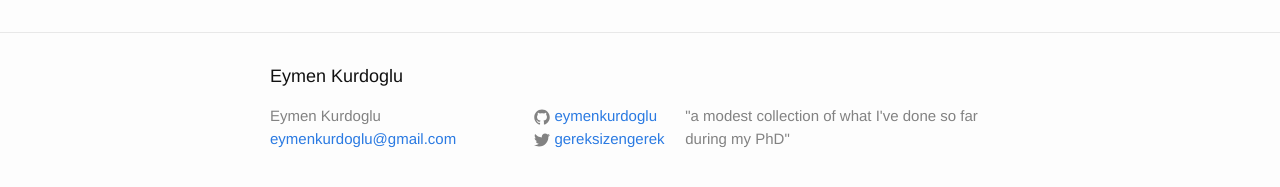
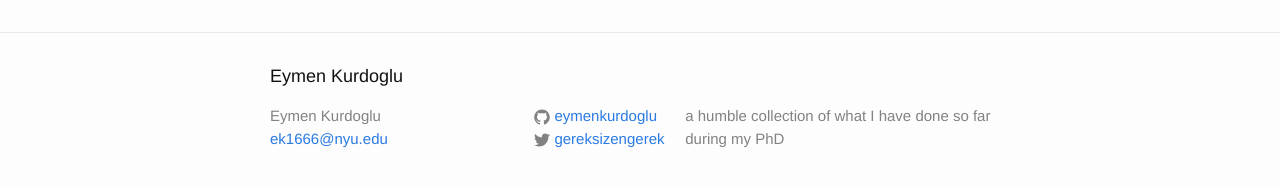
Before and after one commit to eymenkurdoglu/eymenkurdoglu.github.io, a Jekyll site: the page built from about.md, in a window 1280 px wide. Shown: the part 318-505 px from the top of the page. Built offline with Jekyll 4.4.1, drawn with Linux system fonts in a browser that asks for light colours.

Commit message:
modified config file

```diff
--- a/_config.yml
+++ b/_config.yml
@@ -7,9 +7,9 @@
 
 # Site settings
 title: Eymen Kurdoglu
-email: eymenkurdoglu@gmail.com
+email: ek1666@nyu.edu
 description: > # this means to ignore newlines until "baseurl:"
- "a modest collection of what I've done so far during my PhD"
+ a humble collection of what I have done so far during my PhD
 baseurl: "" # the subpath of your site, e.g. /blog
 url: "https://eymenkurdoglu.github.io" # the base hostname & protocol for your site
 twitter_username: gereksizengerek
```
